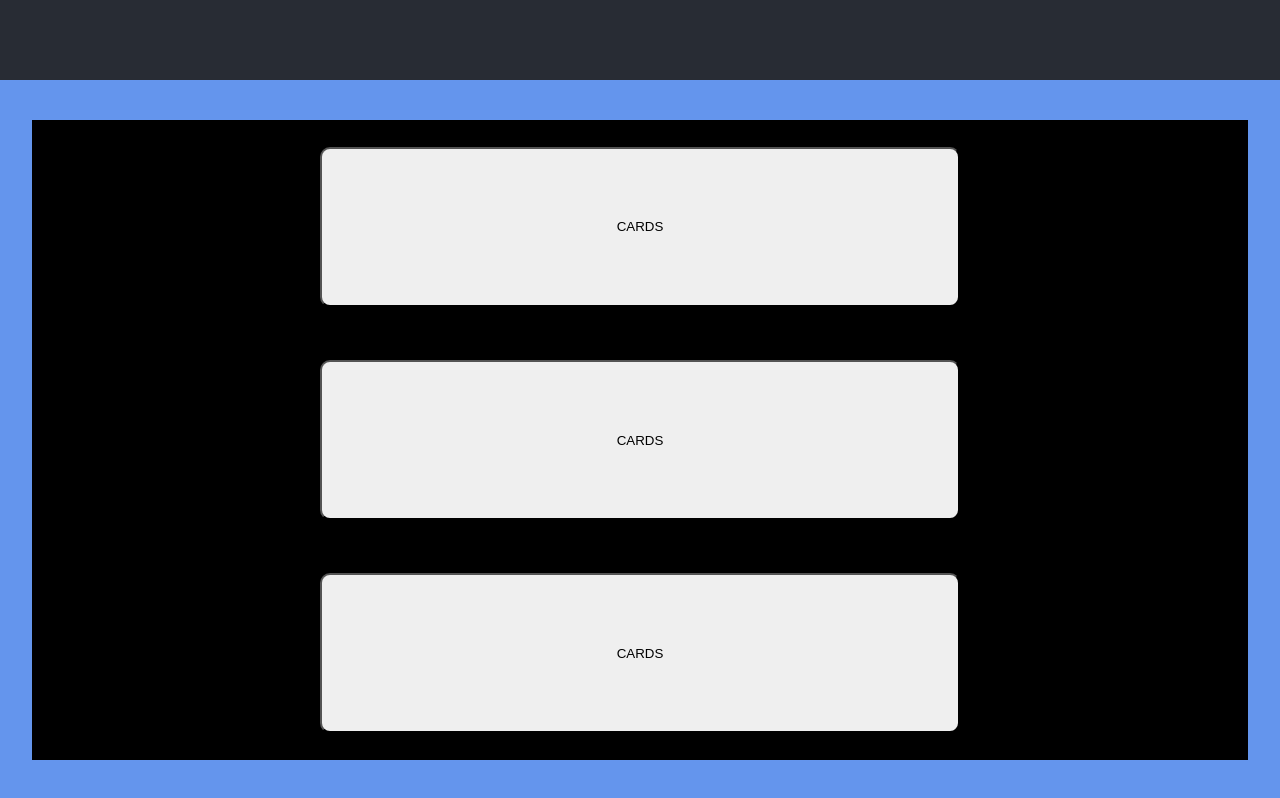
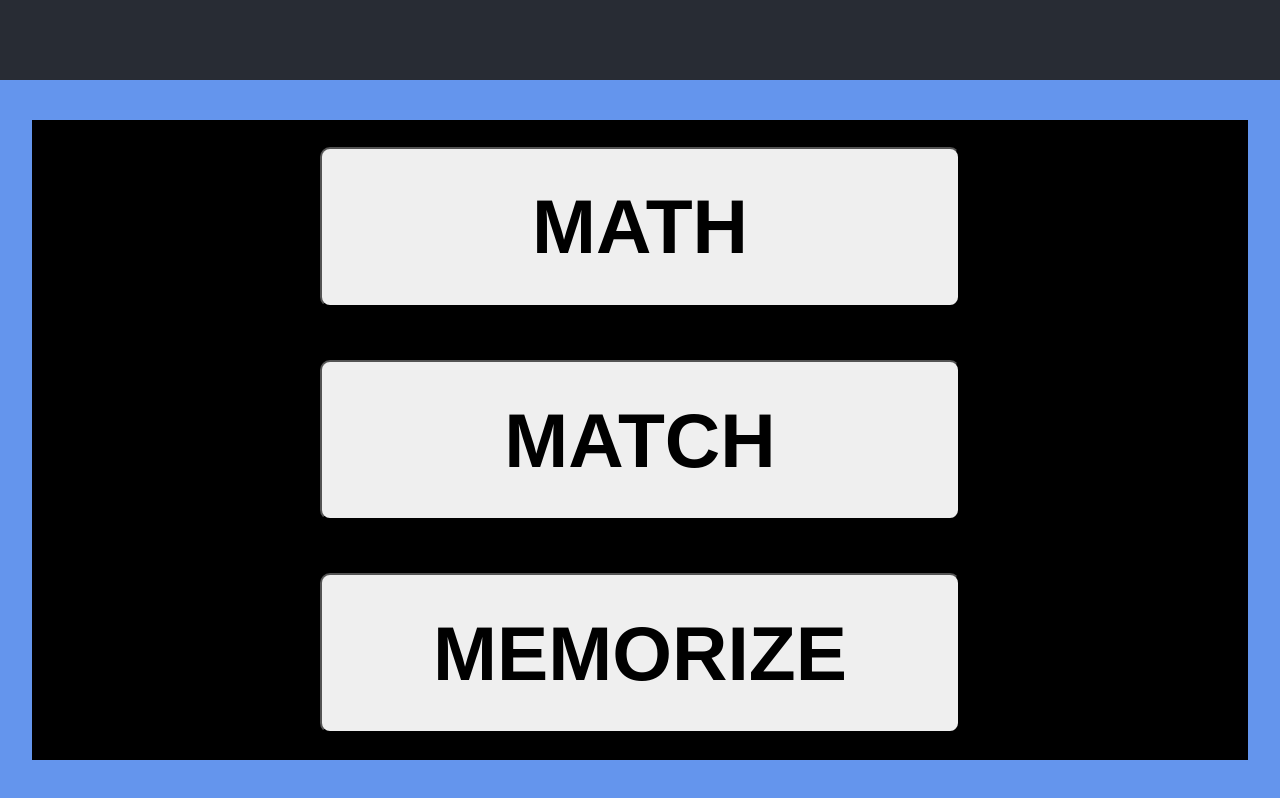
Before and after one commit to Creskendoll/bau-capstone, a React (Create React App) app: page / in a window 1280 px wide. Built offline with nearby package versions, Linux system fonts and the light colour scheme.

Commit message:
button text style, dev dep

```diff
--- a/src/components/Menu.tsx
+++ b/src/components/Menu.tsx
@@ -14,21 +14,21 @@ const Menu: React.FC<Props> = (props: Props) => {
         onClick={() => props.onClick(GameMode.CARDS)}
         className="menu-button"
       >
-        CARDS
+        <span className="menu-button-text">MATH</span>
       </button>
 
       <button
         onClick={() => props.onClick(GameMode.CARDS)}
         className="menu-button"
       >
-        CARDS
+        <span className="menu-button-text">MATCH</span>
       </button>
 
       <button
         onClick={() => props.onClick(GameMode.CARDS)}
         className="menu-button"
       >
-        CARDS
+        <span className="menu-button-text">MEMORIZE</span>
       </button>
     </div>
   );
--- a/src/style/App.css
+++ b/src/style/App.css
@@ -18,10 +18,10 @@
   width: 10em;
   margin-left: 2.5vw;
   border-radius: 5em;
-  -webkit-transition: 0.5s ease-in-out;
-  -moz-transition: 0.5s ease-in-out;
-  -o-transition: 0.5s ease-in-out;
-  transition: 0.5s ease-in-out;
+  -webkit-transition: 0.3s ease-in-out;
+  -moz-transition: 0.3s ease-in-out;
+  -o-transition: 0.3s ease-in-out;
+  transition: 0.3s ease-in-out;
 }
 
 .back-button:hover {
--- a/src/style/menu.css
+++ b/src/style/menu.css
@@ -13,10 +13,16 @@
   width: 50vw;
   border-radius: 10px;
   height: 20vh;
-  -webkit-transition: 0.5s ease-in-out;
-  -moz-transition: 0.5s ease-in-out;
-  -o-transition: 0.5s ease-in-out;
-  transition: 0.5s ease-in-out;
+  -webkit-transition: 0.3s ease-in-out;
+  -moz-transition: 0.3s ease-in-out;
+  -o-transition: 0.3s ease-in-out;
+  transition: 0.3s ease-in-out;
+}
+
+.menu-button-text {
+  font-size: 6vw;
+  font-weight: bold;
+  font-family: fantasy;
 }
 
 .menu-button:hover {
```
Also changed, not shown: package.json (+8 -6 lines), 1 other file (tests, documents, lock files or other folders).
